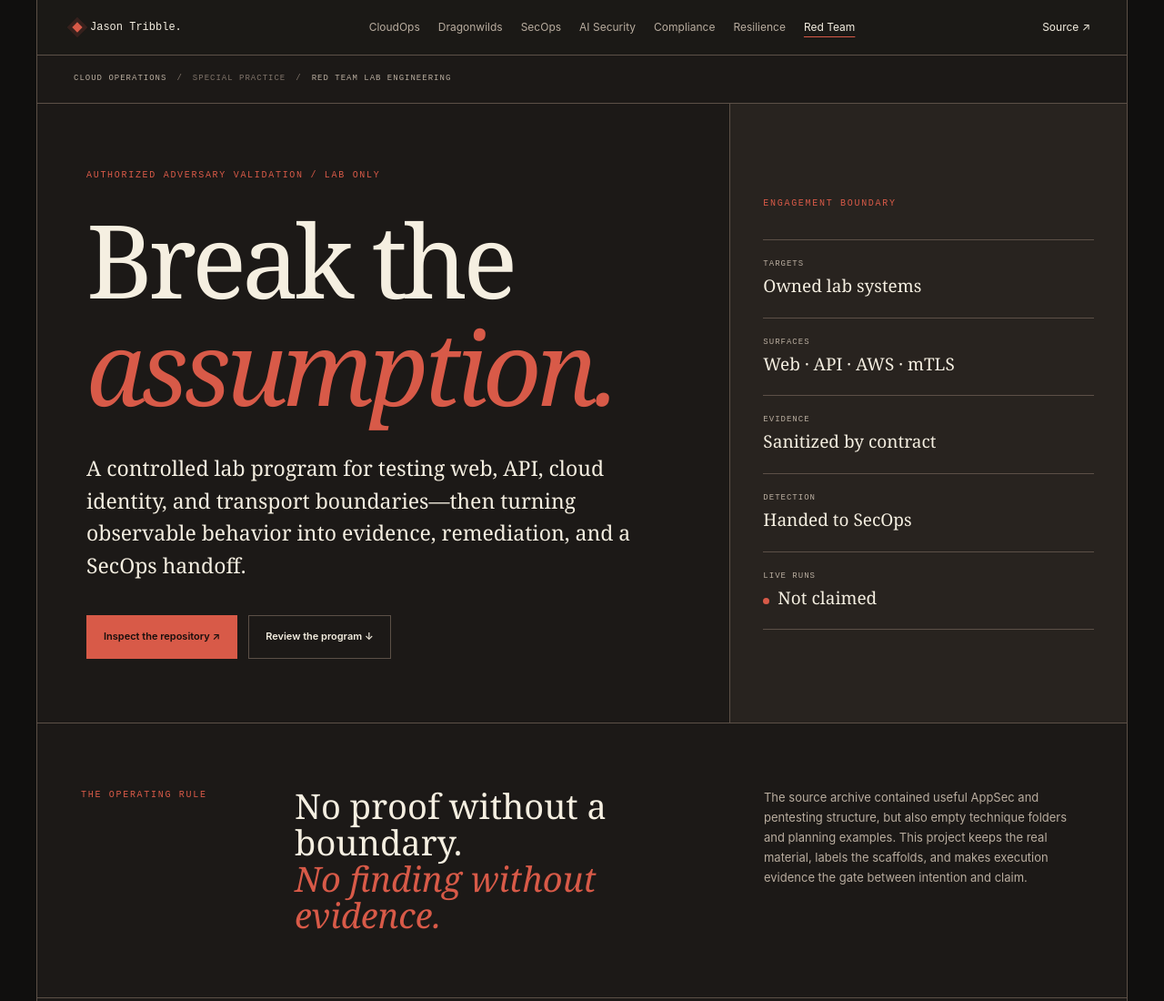
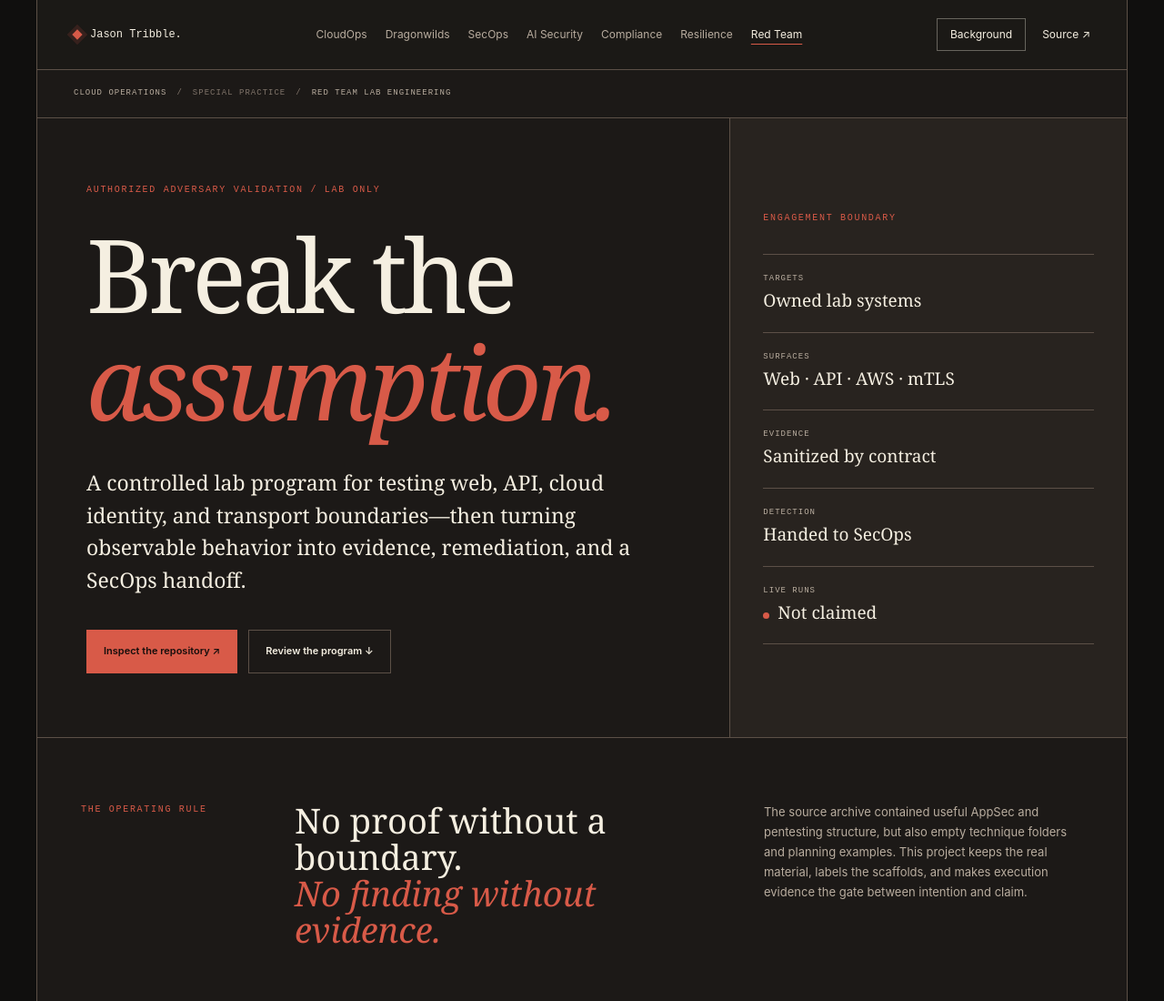
Before and after one commit to CloudSec-Jay/red-team-lab-engineering, a plain HTML site: page docs/index.html in a window 1280 px wide. Shown: the top 1100 px of the page at 91% size. Drawn offline with Linux system fonts and the light colour scheme; a web font is replaced by a local one.

Commit message:
Add Background button to header (#3)
Edited by Claude

```diff
--- a/docs/assets/site.css
+++ b/docs/assets/site.css
@@ -124,3 +124,8 @@ nav a[aria-current] { color: var(--ink); text-decoration: underline; text-decora
   .site-header { flex-wrap: wrap; }
   .site-header nav { order: 3; width: 100%; }
 }
+
+/* Background button linking to experience and credentials on the CloudOps hub. */
+.header-actions { display: flex; align-items: center; gap: 18px; }
+.header-button { padding: 7px 14px; border: 1px solid color-mix(in srgb, currentColor 35%, transparent); font-size: 12px; white-space: nowrap; }
+.header-button:hover { background: color-mix(in srgb, currentColor 8%, transparent); text-decoration: none; }
--- a/docs/index.html
+++ b/docs/index.html
@@ -11,14 +11,14 @@
   <link rel="preconnect" href="https://fonts.googleapis.com">
   <link rel="preconnect" href="https://fonts.gstatic.com" crossorigin>
   <link href="https://fonts.googleapis.com/css2?family=Playfair+Display:ital,wght@0,400;0,700;1,400&amp;family=JetBrains+Mono:wght@400;500&amp;family=Inter:wght@400;500;600&amp;display=swap" rel="stylesheet">
-  <link rel="stylesheet" href="assets/site.css?v=20261011-header">
+  <link rel="stylesheet" href="assets/site.css?v=20261011-background">
 </head>
 <body>
   <a class="skip" href="#content">Skip to content</a>
   <header class="site-header">
     <a class="brand" href="https://cloudsec-jay.github.io/cloud-ops-engineering/"><span class="signal" aria-hidden="true"></span>Jason Tribble.</a>
     <nav aria-label="Portfolio navigation"><a href="https://cloudsec-jay.github.io/cloud-ops-engineering/">CloudOps</a><a href="https://cloudsec-jay.github.io/dragonwilds-aws/">Dragonwilds</a><a href="https://cloudsec-jay.github.io/k8s-secops-platform/">SecOps</a><a href="https://cloudsec-jay.github.io/ai-ml-security/">AI Security</a><a href="https://cloudsec-jay.github.io/compliance-guardrails-integrity/">Compliance</a><a href="https://cloudsec-jay.github.io/cloud-resilience-recovery/">Resilience</a><a href="https://cloudsec-jay.github.io/red-team-lab-engineering/" aria-current="page">Red Team</a></nav>
-    <a class="header-link" href="https://github.com/CloudSec-Jay/red-team-lab-engineering">Source ↗</a>
+    <div class="header-actions"><a class="header-button" href="https://cloudsec-jay.github.io/cloud-ops-engineering/#experience">Background</a><a class="header-link" href="https://github.com/CloudSec-Jay/red-team-lab-engineering">Source ↗</a></div>
   </header>
 
   <main id="content">
```
